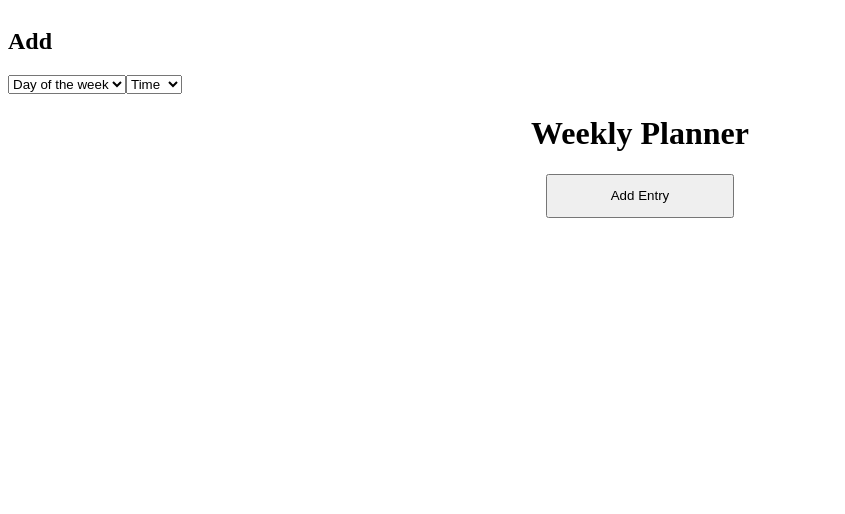
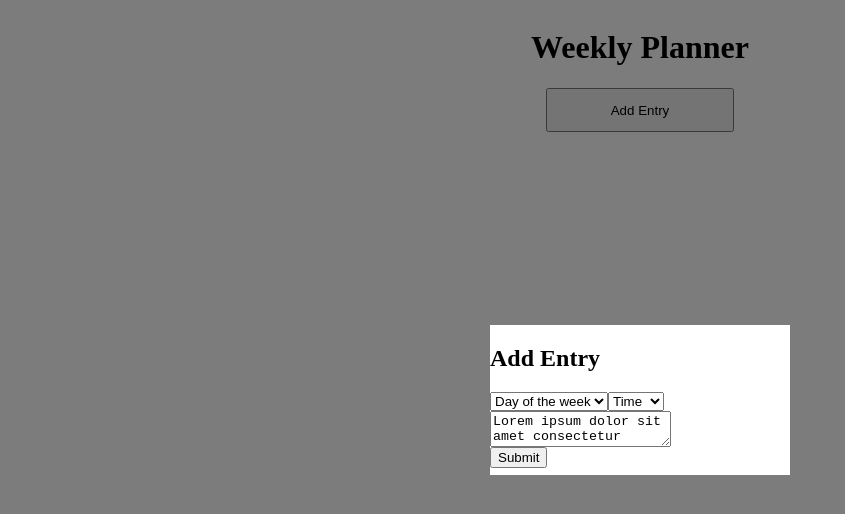
Before and after one commit to alexdenbaugh/week-planner, a plain HTML site: page index.html in a window 1280 px wide. Shown: the whole page, without its empty margins (0-845 px from the left). Drawn offline with Linux system fonts and the light colour scheme.

Commit message:
Matthew's work.

```diff
--- a/index.html
+++ b/index.html
@@ -10,10 +10,11 @@
   <div class="container">
     <div class="modal-container">
       <div class="modal-box">
-        <div class="row">
-          <h2>Add</h2>
+        <form>
+          <div class="row modal-header">
+            <h2>Add Entry</h2>
           </div>
-        <div class="row">
+          <div class="row options">
             <select name="day" id="day">
               <option value="day-of-the-week">Day of the week</option>
               <option value="sunday">Sunday</option>
@@ -53,9 +54,15 @@
 
             </select>
           </div>
-        <div class="row"></div>
-        <div class="row"></div>
+          <div class="row description">
+            <textarea>Lorem ipsum dolor sit amet consectetur adipisicing elit. Corporis iste voluptatibus eligendi tempora, eveniet ad, laboriosam pariatur saepe vitae, ab eos mollitia rem delectus numquam eaque error? Dolorem, distinctio dolores.</textarea>
           </div>
+          <div class="row submit-button">
+            <button>Submit</button>
+          </div>
+        </form>
+      </div>
+
     </div>
     <div class="main-page">
       <div class="row page-title">
--- a/styles.css
+++ b/styles.css
@@ -1,5 +1,40 @@
 .container {
   margin: 0 auto;
+  position: relative;
+}
+
+.modal-container {
+  display: flex;
+  justify-content: center;
+  align-items: center;
+  position: fixed;
+  top: 0;
+  bottom: 0;
+  left: 0;
+  right: 0;
+  background-color: rgba(0, 0, 0, 0.514);
+}
+
+.modal-box {
+  background-color: white;
+  width: 300px;
+  height: 150px;
+}
+
+.modal-header {
+
+}
+
+.options {
+
+}
+
+.description {
+
+}
+
+.submit-button {
+
 }
 
 .row {
```
Lines whose indentation alone changed are shown as unchanged.
